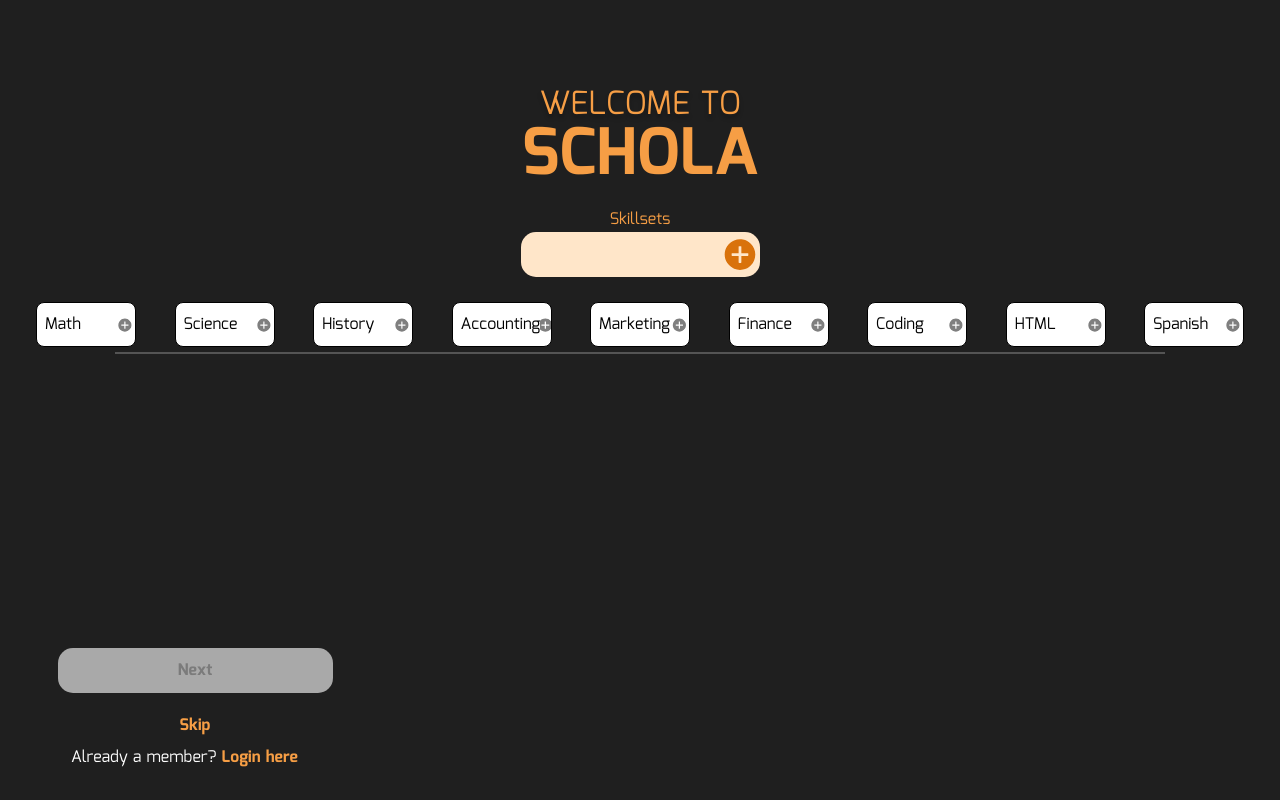
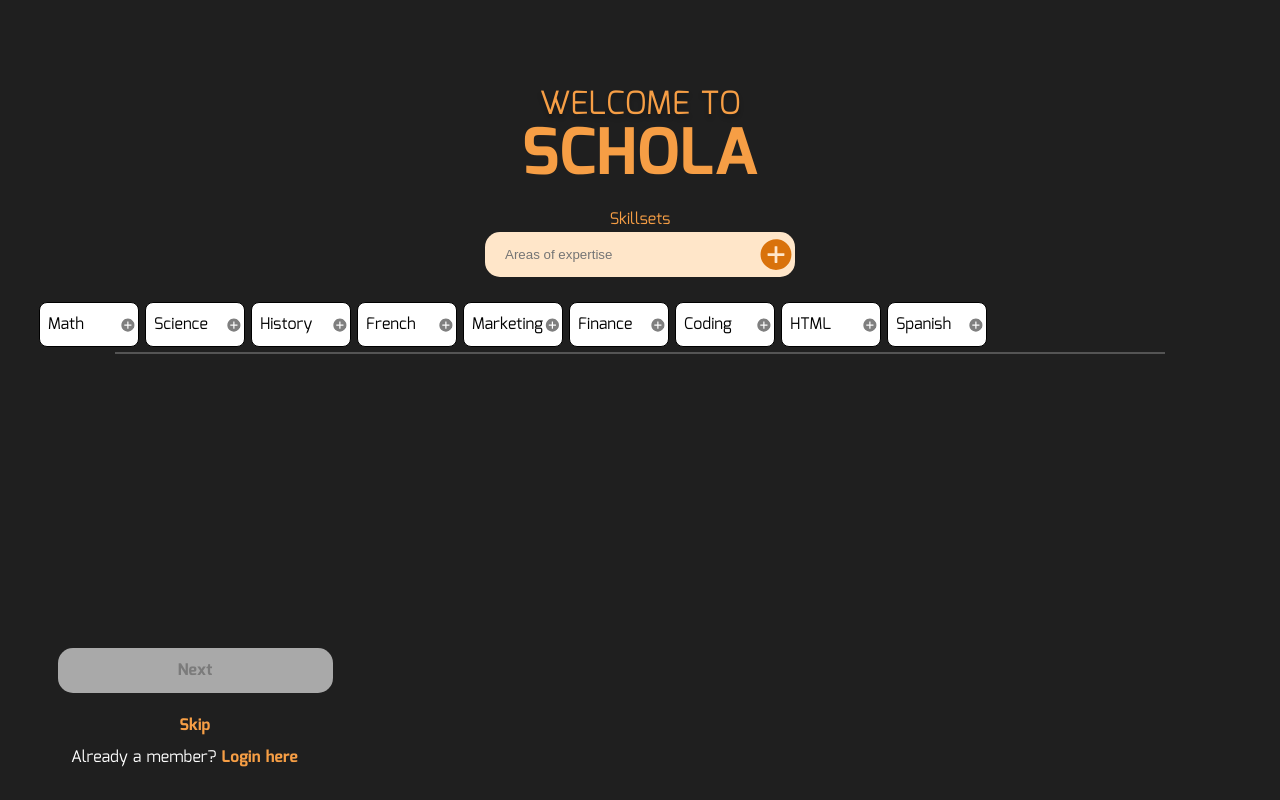
Before and after one commit to barboa91/DSH-Frontend, a React (Create React App) app: page /editskills in a window 1280 px wide. Built offline with nearby package versions, Linux system fonts and the light colour scheme.

Commit message:
some touches

```diff
--- a/src/components/EditSkills.jsx
+++ b/src/components/EditSkills.jsx
@@ -1,14 +1,14 @@
-import { useNavigate } from "react-router-dom";
+import {  useNavigate } from "react-router-dom";
 import { useState, useEffect, useContext } from "react";
 import React from "react";
 import '../style/editskill.css'
 import DataContext from "./DataContext";
 
 const EditSkills = (props) =>{
-
+    const navigate = useNavigate()
     const [custSkill, setCustSkill] = useState("")
     const [addskills, setSkills] = useState(
-        ['Math','Science','History','Accounting','Marketing','Finance','Coding','HTML','Spanish']
+        ['Math','Science','History','French','Marketing','Finance','Coding','HTML','Spanish']
     )
     const [removeSkill, setRemoveSkill] = useState([])
     const [nButtonClass, setNbuttonClass] = useState("nextButtongrey")
@@ -44,6 +44,10 @@ const EditSkills = (props) =>{
     console.log(currentUser);
 
     const addSkillToUser = async () => {
+        if(removeSkill.length < 1){
+            return
+        }
+
         try {
             const configs = {
                 method: "PUT",
@@ -57,10 +61,12 @@ const EditSkills = (props) =>{
 
             const newSkills = await fetch(`https://dsh-backend.fly.dev/user/${currentUser.user._id}/updateskills`, configs);
 
-
+            navigate('/backgroundinfo')
             // "https://dsh-backend.fly.dev/auth/register"
         } catch (err) {
             console.log(err);
+            navigate('/backgroundinfo')
+
         }
     }
 
@@ -74,7 +80,7 @@ const EditSkills = (props) =>{
 
         <div id="skilltitle">Skillsets</div>
             <div className="cusSkill">
-                <input className="customSkill" name="custskill" onChange={handleChange} value={custSkill}></input>
+                <input className="customSkill" name="custskill" placeholder="Areas of expertise" onChange={handleChange} value={custSkill}></input>
                 <div id="bigCross" onClick={()=>addCustom(custSkill)}></div>
             </div>
             <div className="skillsBox">{addskills.map((skil, i)=>(
@@ -94,7 +100,7 @@ const EditSkills = (props) =>{
 
         <div className="buttons">
             <div className={nButtonClass} onClick={addSkillToUser}> <div className='nextText'>Next</div> </div>
-            <div className="skipButton"><div>Skip</div></div>
+            <div className="skipButton" onClick={()=>navigate('/landing')}><div>Skip</div></div>
         </div>
         <div className="oldmember">Already a member? <div className="toLogin"> Login here</div></div>
 
--- a/src/pages/BackgroundInfo.jsx
+++ b/src/pages/BackgroundInfo.jsx
@@ -2,8 +2,10 @@ import { useNavigate } from "react-router-dom";
 import { useState, useEffect, useContext } from "react";
 import React from "react";
 import "../style/backgroundinfo.css"
+import truth from '../assets/icons/truthfinder.svg'
 
 const BackgroundInfo = () =>{
+    const navigate = useNavigate()
 
     const iState = {
         jTitle:"",
@@ -42,9 +44,9 @@ const BackgroundInfo = () =>{
         <div className='genInfo'>
             <input className='jTitle' name='jTitle' onChange={handleChange} placeholder="Job title" value={bgInfo.jTitle}></input>
             <input className='education' name='education' onChange={handleChange} value={bgInfo.education}placeholder="School"></input>
-            <input className='degree' name='degree' onChange={handleChange} value={bgInfo.education}placeholder="Degree"></input>
+            <input className='degree' name='degree' onChange={handleChange} value={bgInfo.degree}placeholder="Degree"></input>
 
-            <div className="backgroundCheck"><div>Begin Background check through</div></div>
+            <div className="backgroundCheck"><div>Begin Background check through</div><img className="truthlogo" src={truth} alt="tf logo"/></div>
             <div className="pix">
                 <input className='licencepic' name= 'licencepic' onChange={handleChange} value={bgInfo.licencepic} placeholder="Upload Drivers Licence"></input>
                 <input className='selfie' type="selfie"name='selfie' onChange={handleChange} value={bgInfo.selfie} placeholder="Selfie Photo Verification"></input>
@@ -55,8 +57,8 @@ const BackgroundInfo = () =>{
             </div>
         </div>
         <div className="buttons">
-            <div className={nButtonClass}> <div className='nextText'>Get Started</div> </div>
-            <div className="skipButton"><div>Skip</div></div>
+            <div className={nButtonClass} onClick={()=>navigate('/landing')}> <div className='nextText'>Get Started</div> </div>
+            <div className="skipButton" onClick={()=>navigate('/landing')}><div >Skip</div></div>
         </div>
     </div>
     )
--- a/src/style/backgroundinfo.css
+++ b/src/style/backgroundinfo.css
@@ -36,6 +36,7 @@
     border-radius: 15px;
 }
 .backgroundCheck{
+    display: flex;
     margin: 0 auto;
     margin-top:9px;
     margin-bottom: 9px;
@@ -47,6 +48,9 @@
     color: #f4f4f4;
     width: 340px;
     height: 45px;
+    font-size: 14px;
+    padding-top: 10px;
+    justify-content: center;
 
 
 }
@@ -130,3 +134,6 @@
     top: 630.5px;
     left: 57.5px;
 }
+.truthlogo{
+    display: inline;
+}
--- a/src/style/editskill.css
+++ b/src/style/editskill.css
@@ -16,6 +16,8 @@
     justify-content: space-between;
     display: flex;
     background-color: #FFFFFF;
+    margin-left: 3px;
+    margin-right: 3px;
 }
 .rSkill{
     width: 100px;
@@ -25,6 +27,8 @@
     border-radius: 8px;
     margin-bottom: 5px;
     margin-top: 5px;
+    margin-left: 3px;
+    margin-right: 3px;
     align-items: center;
     justify-content: space-between;
     display: flex;
@@ -38,9 +42,12 @@
 
 
 .skillsBox{
+    margin:0 auto;
     display: flex;
     flex-wrap: wrap;
-    justify-content: space-between;
+    justify-content: flex-start;
+    align-content: center;
+    margin:0 auto;
     margin-right: 36px;
     margin-left: 36px;
 }
@@ -77,9 +84,11 @@
     margin-left: 9%;
 }
 .cusSkill{
+    margin:0 auto;
     display: flex;
-    justify-content: center;
-    margin-bottom:20px
+    align-content: center;
+    margin-bottom:20px;
+    width: 310px;
 }
 #bigCross{
     display: block;
@@ -130,6 +139,7 @@
     border-radius: 15px 0px 0px 15px ;
     background-color: #FFE6C9;
     height: 45px;
+    width: 288px;
     border: 0px solid black;
     border-style:solid;
 }
--- a/src/style/register.css
+++ b/src/style/register.css
@@ -121,6 +121,7 @@ input {
 }
 
 .way{
+    margin-top: 100px;
     margin-bottom:15px;
     display: flex;
     flex-direction: row;
@@ -143,5 +144,5 @@ input {
     font-family:'Poppins';
     color:#F69E45;
     font-size: 24px;
-    margin-top: 140px;
+    margin-top: 40px;
 }
```
Also changed, not shown: src/assets/icons/truthfinder.svg (added).
